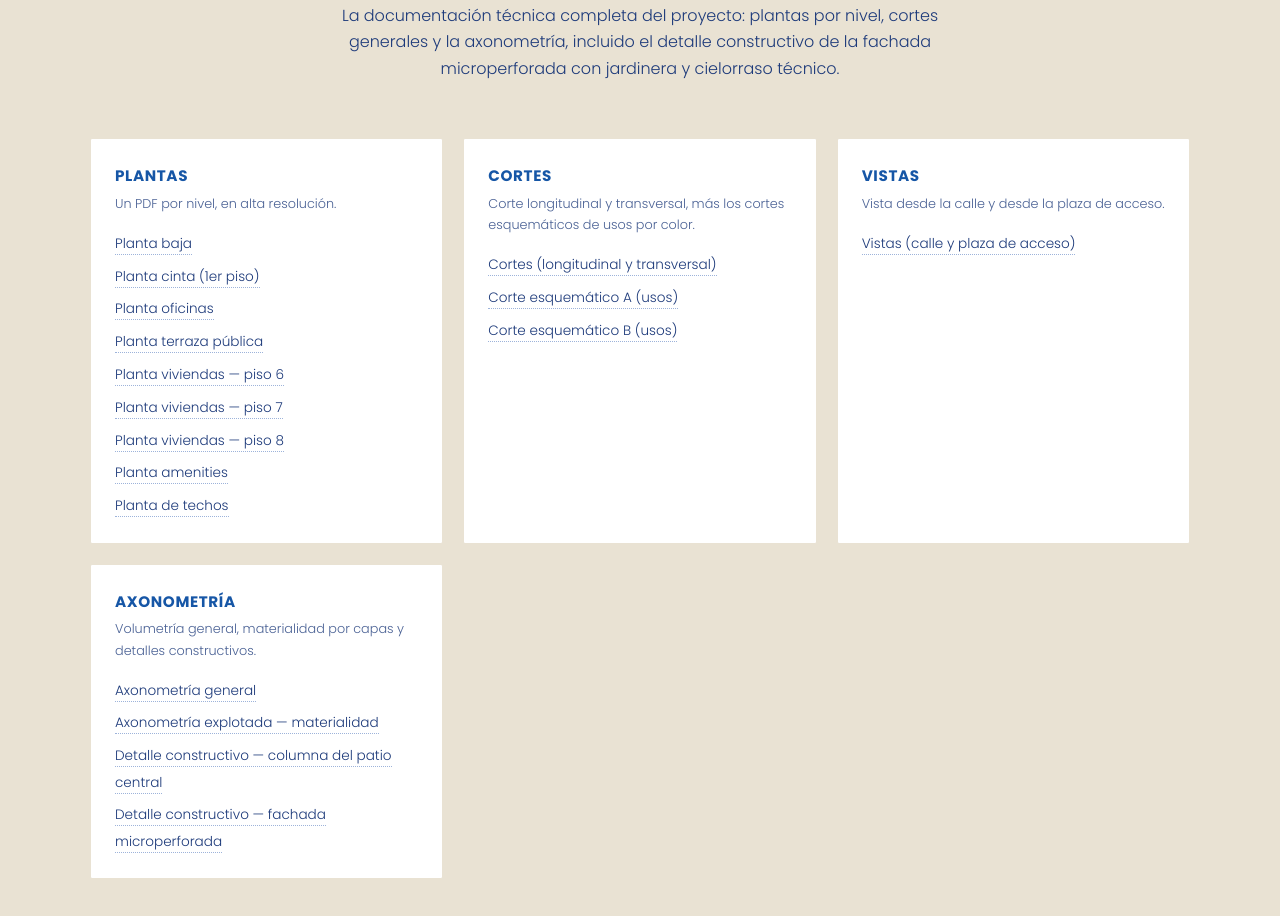
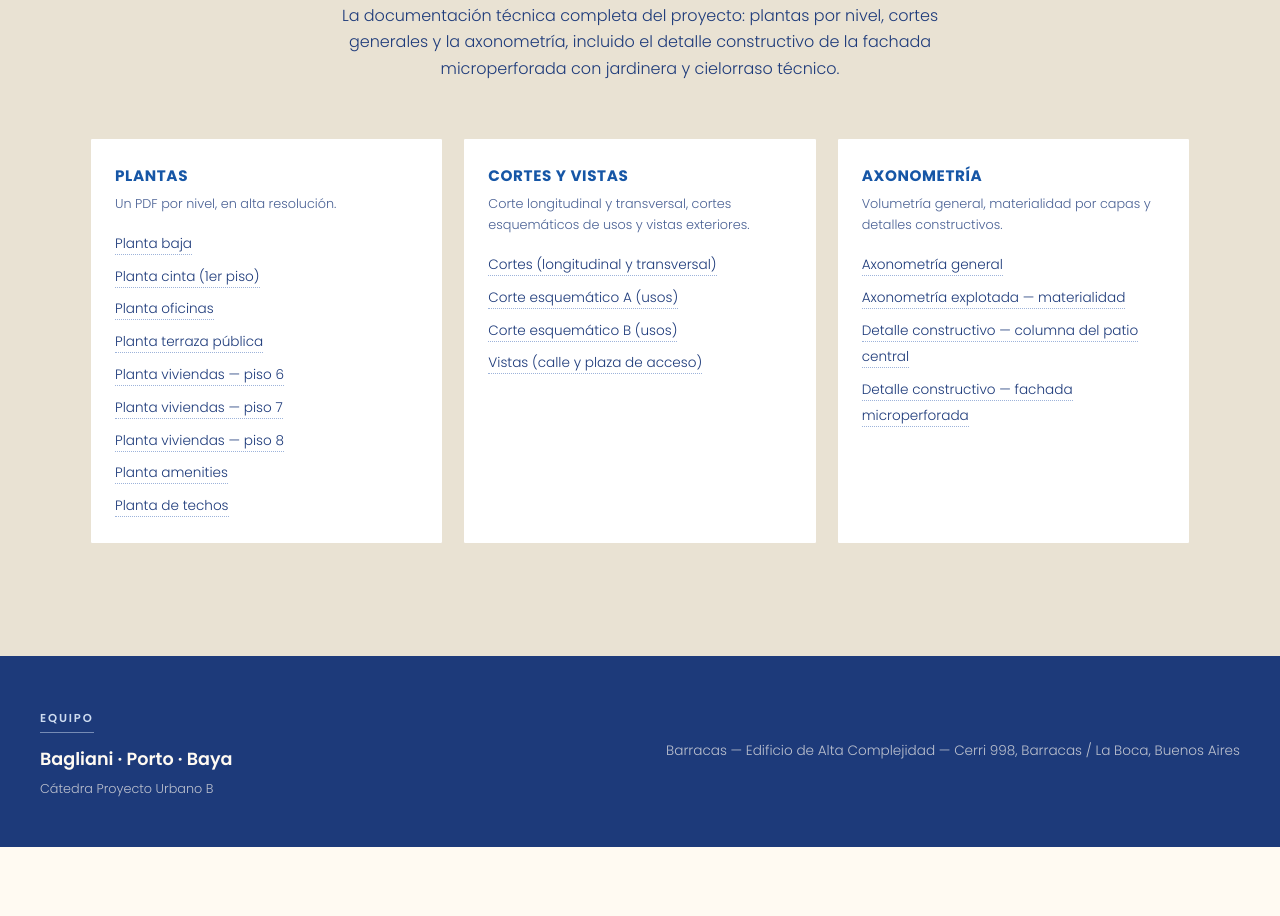
Before and after one commit to Bagliani/Edificio-alta-complejidad, a plain HTML site: page docs/index.html in a window 1280 px wide. Shown: the part 6749-7665 px from the top of the page. After the commit the page ends 7596 px from the top, so only its background shows below. Drawn offline with Linux system fonts and the light colour scheme.

Commit message:
Unifica Cortes y Vistas en un solo grupo en Documentación
Co-Authored-By: Claude Sonnet 5 <noreply@anthropic.com>

```diff
--- a/docs/index.html
+++ b/docs/index.html
@@ -381,18 +381,12 @@
         </ul>
       </div>
       <div class="doc-card">
-        <h3>Cortes</h3>
-        <p>Corte longitudinal y transversal, más los cortes esquemáticos de usos por color.</p>
+        <h3>Cortes y vistas</h3>
+        <p>Corte longitudinal y transversal, cortes esquemáticos de usos y vistas exteriores.</p>
         <ul>
           <li><a href="documentacion/cortes.pdf" target="_blank" rel="noopener">Cortes (longitudinal y transversal)</a></li>
           <li><a href="documentacion/corte-esquematico-a.pdf" target="_blank" rel="noopener">Corte esquemático A (usos)</a></li>
           <li><a href="documentacion/corte-esquematico-b.pdf" target="_blank" rel="noopener">Corte esquemático B (usos)</a></li>
-        </ul>
-      </div>
-      <div class="doc-card">
-        <h3>Vistas</h3>
-        <p>Vista desde la calle y desde la plaza de acceso.</p>
-        <ul>
           <li><a href="documentacion/vistas.png" target="_blank" rel="noopener">Vistas (calle y plaza de acceso)</a></li>
         </ul>
       </div>
```
